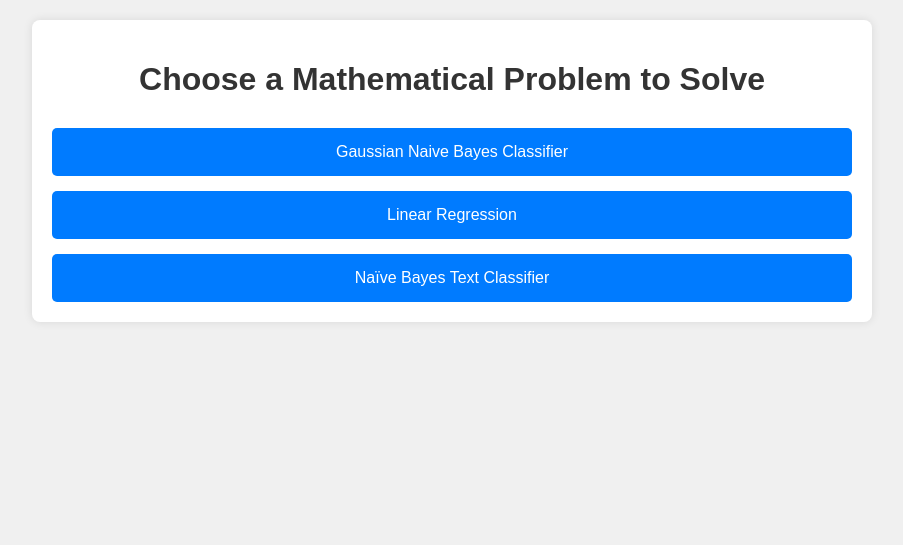
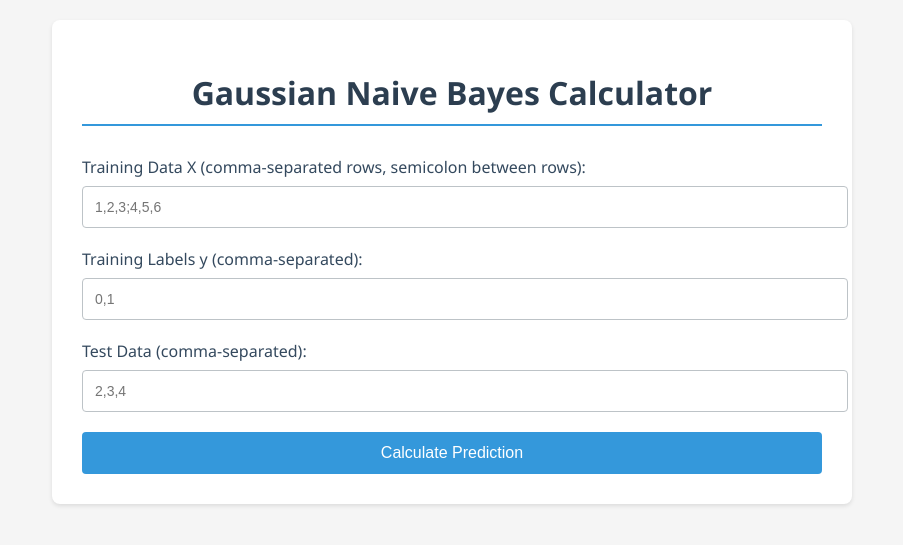
Before and after one commit to Mahmoud-Ossama/ML-Calculator, a Flask app: page / in a window 1280 px wide. Shown: the top 545 px of the page, without its empty margins (188-1091 px from the left). Run offline with Flask 3, Linux system fonts and the light colour scheme.

Commit message:
only gaussion

```diff
--- a/app.py
+++ b/app.py
@@ -1,97 +1,42 @@
-import os
-from flask import Flask, render_template, request, jsonify
+from flask import Flask, render_template, request, url_for
 import numpy as np
-from sklearn.naive_bayes import GaussianNB, MultinomialNB
-from sklearn.linear_model import LinearRegression
-from sklearn.feature_extraction.text import CountVectorizer
+from gaussian import GaussianNB
 
-# Ensure we're using absolute paths
-base_dir = os.path.abspath(os.path.dirname(__file__))
-template_dir = os.path.join(base_dir, 'templates')
-static_dir = os.path.join(base_dir, 'static')
-
-app = Flask(__name__,
-        template_folder=template_dir,
-        static_folder=static_dir)
+app = Flask(__name__, static_url_path='/static')
 
 @app.route('/')
 def home():
     return render_template('index.html')
 
-@app.route('/gaussian', methods=['GET'])
-def gaussian():
+@app.route('/calculate', methods=['POST'])
+def calculate():
     try:
-        return render_template('gaussian.html')
+        # Get form data
+        train_x = request.form['train_x']
+        train_y = request.form['train_y']
+        test_x = request.form['test_x']
+
+        # Convert training data X
+        X = np.array([
+            [float(x) for x in row.split(',')]
+            for row in train_x.split(';')
+        ])
+
+        # Convert training labels y
+        y = np.array([int(x) for x in train_y.split(',')])
+
+        # Convert test data
+        test_X = np.array([float(x) for x in test_x.split(',')]).reshape(1, -1)
+
+        # Train and predict
+        model = GaussianNB()
+        model.fit(X, y)
+        prediction = model.predict(test_X)
+
+        result = f"Predicted class: {prediction[0]}"
+        return render_template('index.html', result=result)
     except Exception as e:
-        return jsonify({'error': str(e)}), 500
-
-@app.route('/linear', methods=['GET'])
-def linear():
-    try:
-        return render_template('linear.html')
-    except Exception as e:
-        return jsonify({'error': str(e)}), 500
-
-@app.route('/naive_bayes', methods=['GET'])
-def naive_bayes():
-    try:
-        return render_template('naive_bayes.html')
-    except Exception as e:
-        return jsonify({'error': str(e)}), 500
-
-@app.route('/solve_gaussian', methods=['POST'])
-def solve_gaussian():
-    try:
-        X = np.array([list(map(float, x.split(','))) for x in request.form['X'].split(';')])
-        y = np.array(list(map(int, request.form['y'].split(','))))
-        X_pred = np.array([list(map(float, request.form['X_pred'].split(',')))])
-
-        clf = GaussianNB()
-        clf.fit(X, y)
-        prediction = clf.predict(X_pred)
-
-        return jsonify({'result': int(prediction[0])})
-    except Exception as e:
-        return jsonify({'error': str(e)}), 400
-
-@app.route('/solve_linear', methods=['POST'])
-def solve_linear():
-    try:
-        X = np.array([list(map(float, x.split(','))) for x in request.form['X'].split(';')])
-        y = np.array(list(map(float, request.form['y'].split(','))))
-        X_pred = np.array([list(map(float, request.form['X_pred'].split(',')))])
-
-        reg = LinearRegression()
-        reg.fit(X, y)
-        prediction = reg.predict(X_pred)
-
-        return jsonify({'result': float(prediction[0])})
-    except Exception as e:
-        return jsonify({'error': str(e)}), 400
-
-@app.route('/solve_naive_bayes', methods=['POST'])
-def solve_naive_bayes():
-    try:
-        training_data = request.form['training_data'].split(';')
-        training_labels = request.form['training_labels'].split(',')
-        test_sentence = request.form['test_sentence']
-
-        vectorizer = CountVectorizer()
-        X = vectorizer.fit_transform(training_data)
-        clf = MultinomialNB()
-        clf.fit(X, training_labels)
-
-        test_vector = vectorizer.transform([test_sentence])
-        prediction = clf.predict(test_vector)
-
-        return jsonify({'result': prediction[0]})
-    except Exception as e:
-        return jsonify({'error': str(e)}), 400
+        return render_template('index.html', result=f"Error: {str(e)}")
 
 if __name__ == '__main__':
-    # Print debug information
-    print("Current directory:", os.getcwd())
-    print("Template directory:", template_dir)
-    print("Template exists:", os.path.exists(os.path.join(template_dir, 'index.html')))
-
     app.run(debug=True)
--- /dev/null
+++ b/static/css/style.css
@@ -0,0 +1,82 @@
+body {
+    font-family: 'Segoe UI', Tahoma, Geneva, Verdana, sans-serif;
+    max-width: 800px;
+    margin: 0 auto;
+    padding: 20px;
+    background-color: #f5f5f5;
+}
+
+h1 {
+    color: #2c3e50;
+    text-align: center;
+    margin-bottom: 30px;
+    padding-bottom: 10px;
+    border-bottom: 2px solid #3498db;
+}
+
+.container {
+    background-color: white;
+    padding: 30px;
+    border-radius: 8px;
+    box-shadow: 0 2px 4px rgba(0, 0, 0, 0.1);
+}
+
+.input-group {
+    margin-bottom: 20px;
+}
+
+.input-group label {
+    display: block;
+    margin-bottom: 8px;
+    color: #34495e;
+    font-weight: 500;
+}
+
+input[type="text"] {
+    width: 100%;
+    padding: 12px;
+    border: 1px solid #bdc3c7;
+    border-radius: 4px;
+    font-size: 14px;
+    transition: border-color 0.3s ease;
+}
+
+input[type="text"]:focus {
+    outline: none;
+    border-color: #3498db;
+    box-shadow: 0 0 5px rgba(52, 152, 219, 0.3);
+}
+
+button {
+    background-color: #3498db;
+    color: white;
+    padding: 12px 24px;
+    border: none;
+    border-radius: 4px;
+    cursor: pointer;
+    width: 100%;
+    font-size: 16px;
+    transition: background-color 0.3s ease;
+}
+
+button:hover {
+    background-color: #2980b9;
+}
+
+.result {
+    margin-top: 30px;
+    padding: 20px;
+    background-color: #e8f4f8;
+    border-radius: 4px;
+    border-left: 4px solid #3498db;
+}
+
+.result h3 {
+    color: #2c3e50;
+    margin-top: 0;
+}
+
+.error {
+    background-color: #fee;
+    border-left-color: #e74c3c;
+}
--- a/static/style.css
+++ /dev/null
@@ -1,99 +0,0 @@
-body {
-    font-family: Arial, sans-serif;
-    margin: 0;
-    padding: 20px;
-    background-color: #f0f0f0;
-}
-
-.container {
-    max-width: 800px;
-    margin: 0 auto;
-    background-color: white;
-    padding: 20px;
-    border-radius: 8px;
-    box-shadow: 0 0 10px rgba(0,0,0,0.1);
-}
-
-h1 {
-    color: #333;
-    text-align: center;
-    margin-bottom: 30px;
-}
-
-.problem-links {
-    display: flex;
-    flex-direction: column;
-    gap: 15px;
-}
-
-.problem-button {
-    display: block;
-    padding: 15px;
-    background-color: #007bff;
-    color: white;
-    text-decoration: none;
-    border-radius: 5px;
-    text-align: center;
-    transition: background-color 0.3s;
-}
-
-.problem-button:hover {
-    background-color: #0056b3;
-}
-
-.input-group {
-    margin-bottom: 15px;
-}
-
-label {
-    display: block;
-    margin-bottom: 5px;
-    color: #555;
-}
-
-input[type="text"], textarea {
-    width: 100%;
-    padding: 8px;
-    border: 1px solid #ddd;
-    border-radius: 4px;
-    box-sizing: border-box;
-}
-
-textarea {
-    height: 100px;
-    resize: vertical;
-}
-
-button {
-    background-color: #28a745;
-    color: white;
-    padding: 10px 20px;
-    border: none;
-    border-radius: 4px;
-    cursor: pointer;
-    width: 100%;
-}
-
-button:hover {
-    background-color: #218838;
-}
-
-#result {
-    margin-top: 20px;
-    padding: 15px;
-    background-color: #f8f9fa;
-    border-radius: 4px;
-    text-align: center;
-}
-
-.back-button {
-    display: block;
-    text-align: center;
-    margin-top: 20px;
-    color: #007bff;
-    text-decoration: none;
-}
-
-.back-button:hover {
-    text-decoration: underline;
-}
--- a/templates/index.html
+++ b/templates/index.html
@@ -1,17 +1,33 @@
 <!DOCTYPE html>
 <html>
 <head>
-    <title>Mathematical Problem Solver</title>
-    <link rel="stylesheet" href="{{ url_for('static', filename='style.css') }}">
+    <title>Gaussian Naive Bayes Calculator</title>
+    <link rel="stylesheet" href="{{ url_for('static', filename='css/style.css') }}">
 </head>
 <body>
     <div class="container">
-        <h1>Choose a Mathematical Problem to Solve</h1>
-        <div class="problem-links">
-            <a href="{{ url_for('gaussian') }}" class="problem-button">Gaussian Naive Bayes Classifier</a>
-            <a href="{{ url_for('linear') }}" class="problem-button">Linear Regression</a>
-            <a href="{{ url_for('naive_bayes') }}" class="problem-button">Naïve Bayes Text Classifier</a>
+        <h1>Gaussian Naive Bayes Calculator</h1>
+        <form method="POST" action="/calculate">
+            <div class="input-group">
+                <label>Training Data X (comma-separated rows, semicolon between rows):</label>
+                <input type="text" name="train_x" required placeholder="1,2,3;4,5,6">
+            </div>
+            <div class="input-group">
+                <label>Training Labels y (comma-separated):</label>
+                <input type="text" name="train_y" required placeholder="0,1">
+            </div>
+            <div class="input-group">
+                <label>Test Data (comma-separated):</label>
+                <input type="text" name="test_x" required placeholder="2,3,4">
+            </div>
+            <button type="submit">Calculate Prediction</button>
+        </form>
+        {% if result %}
+        <div class="result {% if 'Error' in result %}error{% endif %}">
+            <h3>Prediction Result:</h3>
+            <p>{{ result }}</p>
         </div>
+        {% endif %}
     </div>
 </body>
 </html>
```
Also changed, not shown: gaussian.py (added, +45 -0 lines), templates/linear.html (deleted, +0 -41 lines), templates/naive_bayes.html (deleted, +0 -41 lines).
